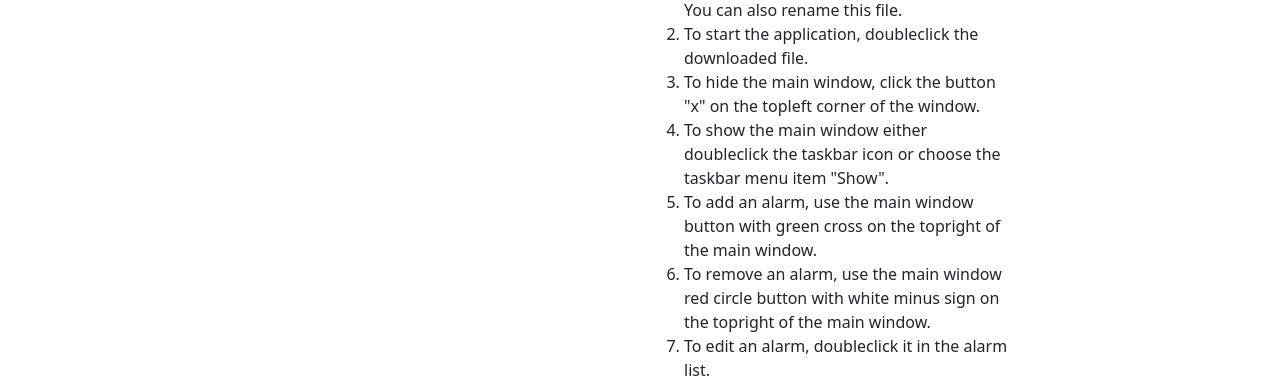
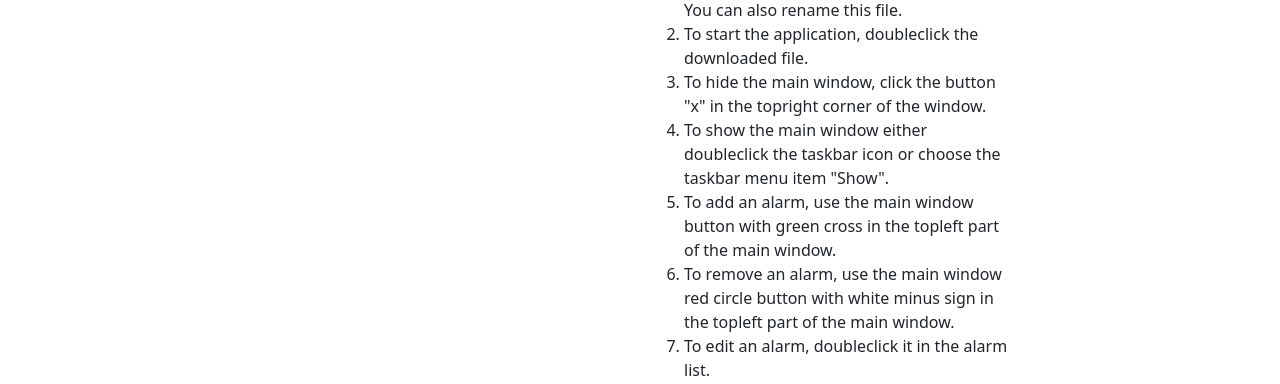
Before and after one commit to AndreiKeino/ak-alarm-clock, a plain HTML site: page index.html in a window 1280 px wide. Shown: the part 2106-2490 px from the top of the page. Drawn offline with nearby package versions, Linux system fonts and the light colour scheme; some packages are replaced by stand-ins of ours; files that its build step writes are made by us from their sources; a script that the page names is missing.

Commit message:
fixed some typos and errors

```diff
--- a/index.html
+++ b/index.html
@@ -158,7 +158,7 @@
             </li>
             <li class="text-start">
               To hide the main window, click the button
-              "x" on the topleft corner of the window.
+              "x" in the topright corner of the window.
             </li>
             <li class="text-start">
               To show the main window
@@ -168,13 +168,13 @@
 
             <li class="text-start">
               To add an alarm, use the main window button with green cross
-              on the topright of the main window.
+              in the topleft part of the main window.
             </li>
 
             <li class="text-start">
               To remove an alarm, use the main window
               red circle button with white minus sign
-              on the topright of the main window.
+              in the topleft part of the main window.
             </li>
 
             <li class="text-start">
```
